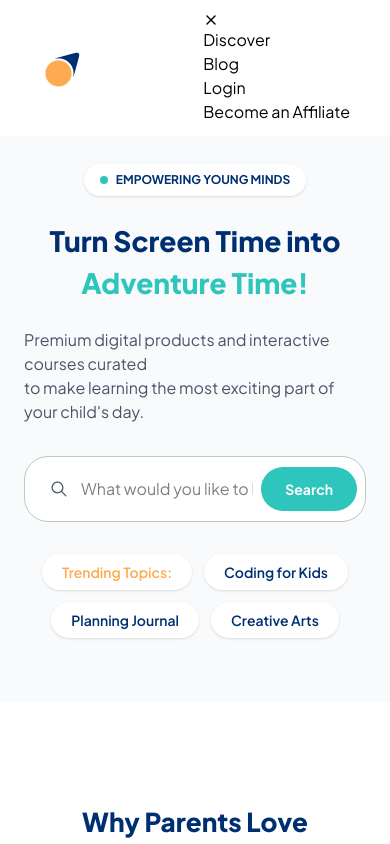
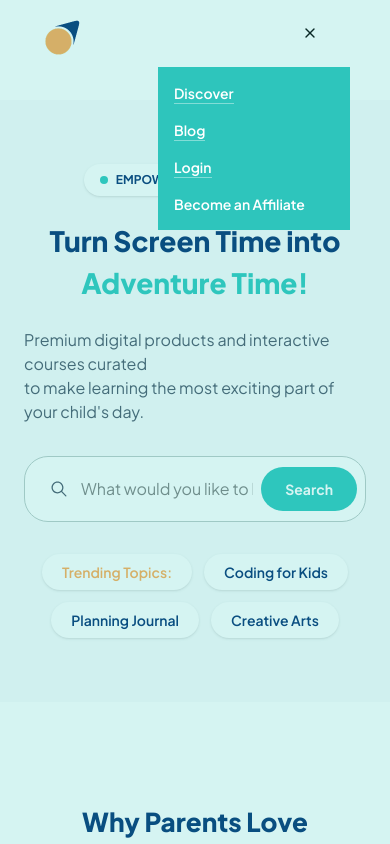
Before and after one commit to clementugomaliki-cpu/MerchbyLucius, a React (Vite) app: page / in a window 390 px wide. Both pictures are taken after a click on the button "Open menu". Shown: the top 844 px of the page. Built offline with nearby package versions, Linux system fonts and the light colour scheme.

Commit message:
some responsiveness on navbar hambugger

```diff
--- a/src/Navbar.jsx
+++ b/src/Navbar.jsx
@@ -16,7 +16,7 @@ export default function Navbar() {
       <header className="flex justify-between items-center px-10 sm:px-14 md:px-20 py-3 sm:py-4 md:py-6 bg-white fixed top-0 right-0 left-0 z-50">
 
          <Link to="/"><img src={smlogo} alt="logo" className="sm:hidden w-12"/></Link>
-          <Link to="/"><img src={logo} alt="Merch-by-Lucius logo" className="hidden md:w-15 sm:block sm:w-20 md:w-28" /></Link>
+          <Link to="/"><img src={logo} alt="Merch-by-Lucius logo" className="hidden sm:block sm:w-24 md:w-28" /></Link>
 
         <div className="flex space-x-8 text-base">
           <Link to="/materials" className=" hidden md:block font-semibold">Discover</Link>
@@ -28,19 +28,27 @@ export default function Navbar() {
 
           <Link className="hidden md:block bg-[#2EC5BC] text-white px-8 py-3 rounded-full cursor-pointer">Become an Affiliate</Link>
         </div>
+        <div className="relative z-40">
         <button
-        className="md:hidden"
-        onClick={toggleMenu}>
-          {isMenuOpen ? <LuX/> : <LuMenu/>}
-          {isMenuOpen && (
-            <div className="flex flex-col items-start">
-            <Link>Discover</Link>
-            <Link>Blog</Link>
-            <Link>Login</Link>
-            <Link>Become an Affiliate</Link>
+          className="md:hidden w-12 h-10" onClick={toggleMenu}
+           aria-label={isMenuOpen ? "Close menu" : "Open menu"}
+          >{isMenuOpen ? <LuX/> : <LuMenu/>}
+
+        </button>
+        {isMenuOpen && (
+
+            <div className="fixed inset-0 bg-[#2EC5BC]/20 z-30" onClick={()=> setIsMenuOpen(false)}/>)}
+            <div className={`flex flex-col items-start text-left absolute top-full right-0 mt-2 text-sm p-4 font-semibold z-40 transition-all duration-700 origin-top-right divide-y divide-white/40 bg-[#2EC5BC] space-y-4 w-48 text-white ${
+              isMenuOpen ? "opacity-100 scale-100 pointer-events-auto" : "opacity-0 scale-95 pointer-events-none"
+            }`}>
+              <Link to="/materials" onClick={()=> setIsMenuOpen(false)}>Discover</Link>
+              <Link to="/posts" onClick={()=> setIsMenuOpen(false)}>Blog</Link>
+              <Link to="/sign-in" onClick={()=> setIsMenuOpen(false)}>Login</Link>
+              <Link onClick={()=> setIsMenuOpen(false)}>Become an Affiliate</Link>
             </div>
-          )}
-        </button>
+
+
+        </div>
       </header>
     </>
   )
```
